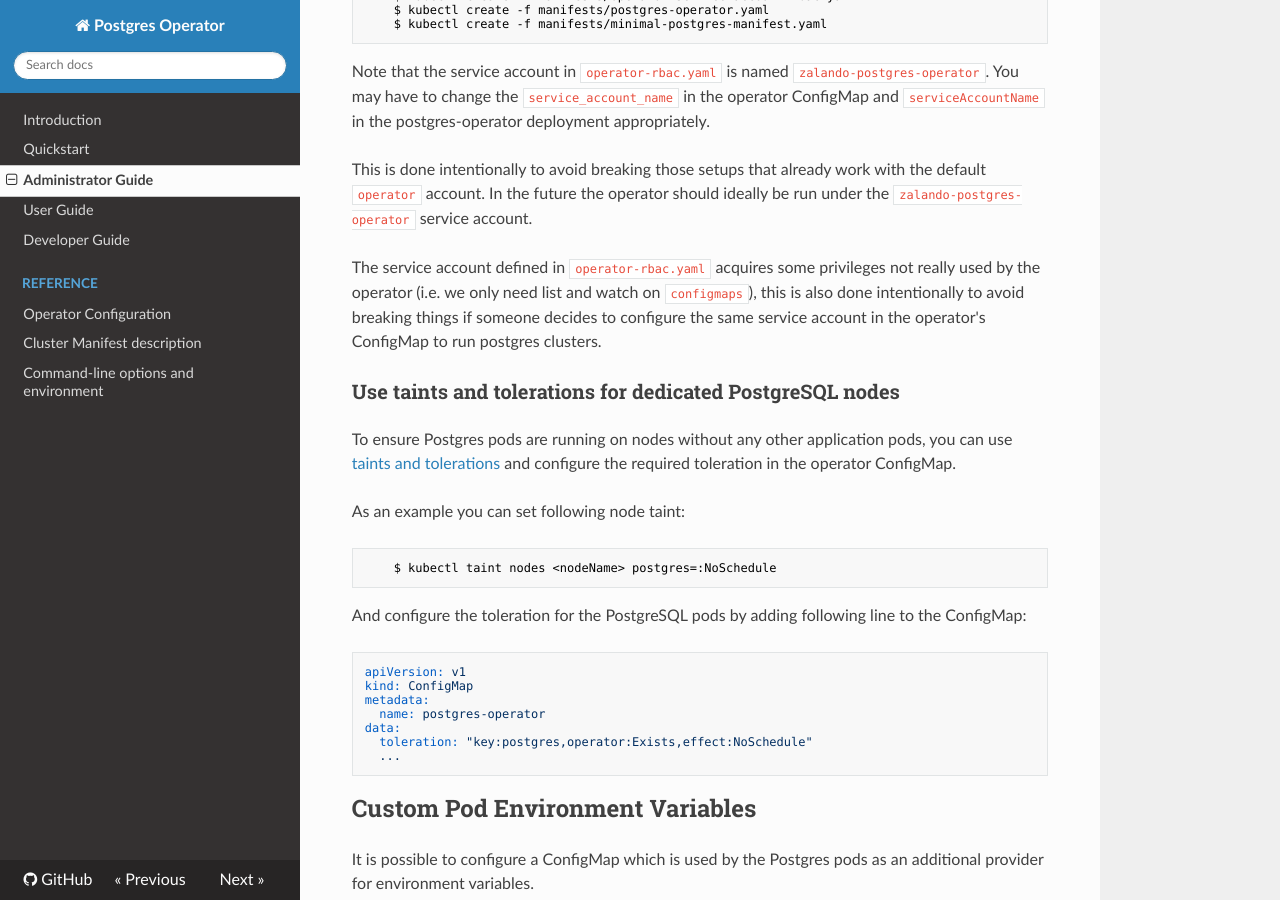
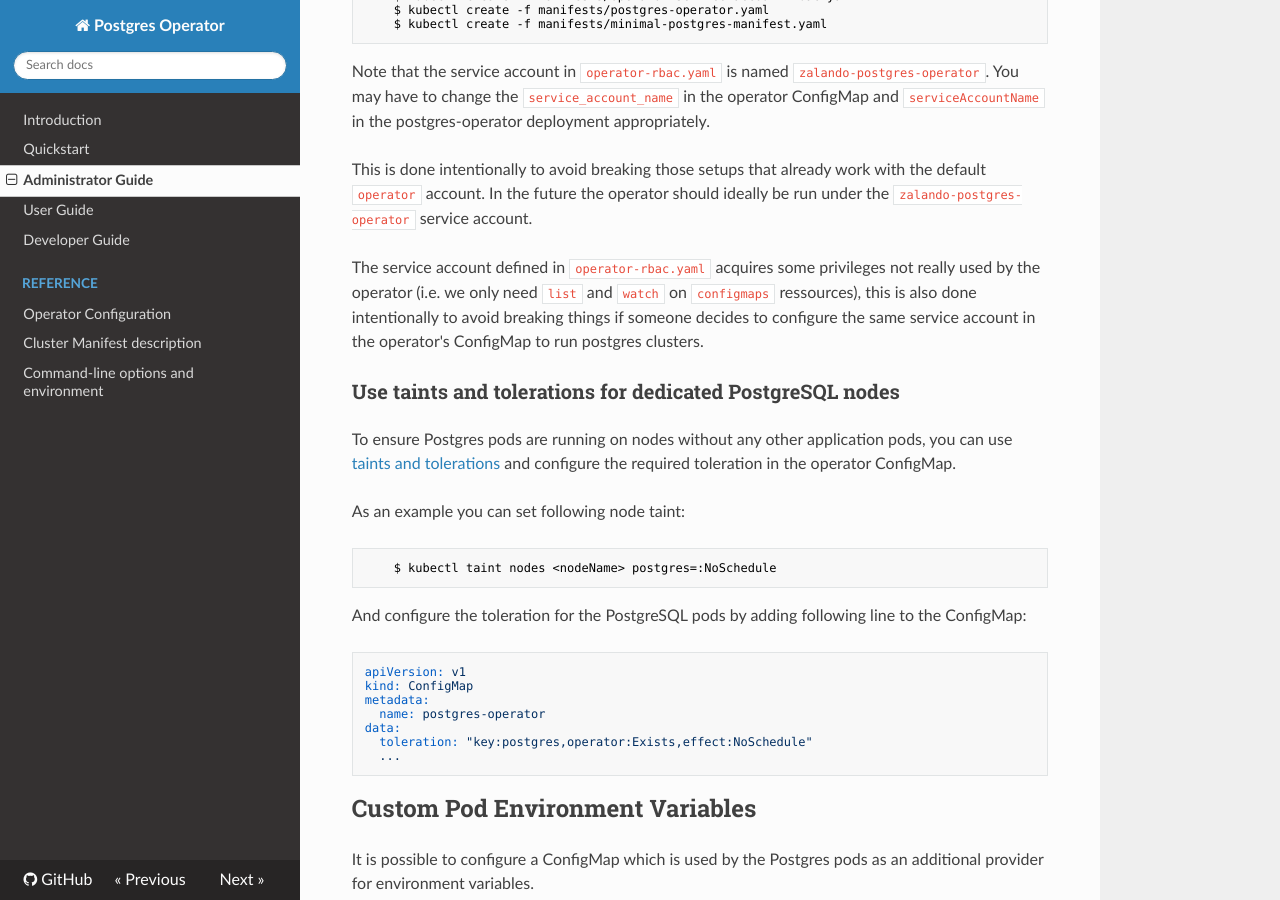
Before and after one commit to zalando/postgres-operator, an MkDocs documentation site: the page built from docs/administrator.md, in a window 1280 px wide and 900 px high, scrolled down 2107 px. Built offline with MkDocs 1.6.1, drawn with Linux system fonts in a browser that asks for light colours; nearby versions of some CDN libraries; old or Windows-style settings are respelled for this version of MkDocs; some of the changed text lies outside the part shown.

Commit message:
Reflect review comments

```diff
--- a/docs/administrator.md
+++ b/docs/administrator.md
@@ -115,10 +115,10 @@ with the default `operator` account. In the future the operator should ideally
 be run under the `zalando-postgres-operator` service account.
 
 The service account defined in `operator-rbac.yaml` acquires some privileges
-not really used by the operator (i.e. we only need list and watch on
-`configmaps`), this is also done intentionally to avoid breaking things if
-someone decides to configure the same service account in the operator's
-ConfigMap to run postgres clusters.
+not really used by the operator (i.e. we only need `list` and `watch` on
+`configmaps` ressources), this is also done intentionally to avoid breaking
+things if someone decides to configure the same service account in the
+operator's ConfigMap to run postgres clusters.
 
 ### Use taints and tolerations for dedicated PostgreSQL nodes
 
```
Also changed, not shown: other parts of docs/administrator.md (+1 -1 lines).
